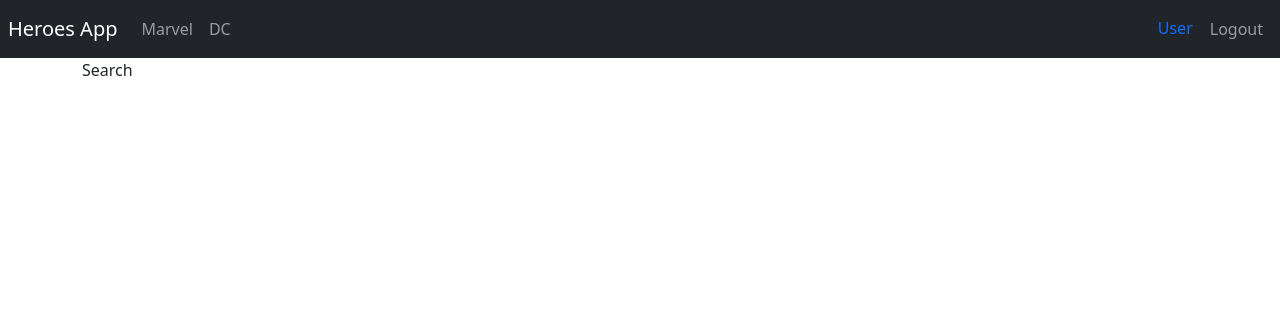
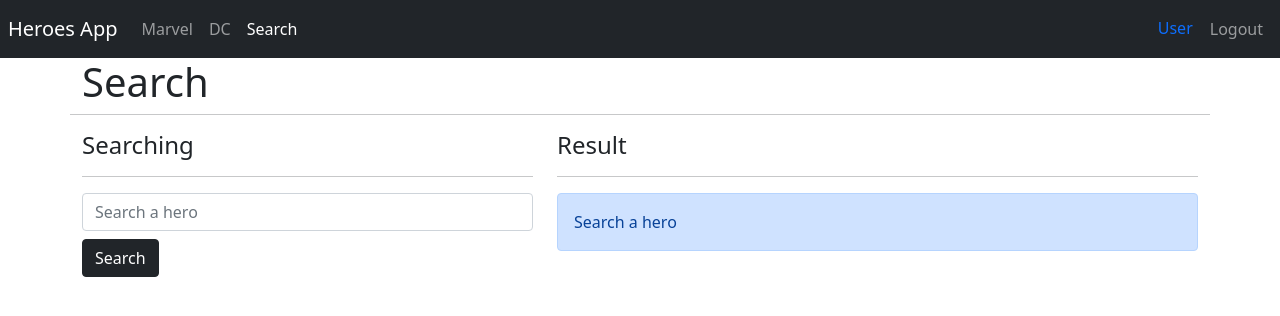
Before and after one commit to Martin-J-Larre/heroes-app-react, a React (Vite) app: page /search in a window 1280 px wide. Shown: the top 316 px of the page. Built offline with nearby package versions, Linux system fonts and the light colour scheme.

Commit message:
#8 Add Search component

```diff
--- a/index.html
+++ b/index.html
@@ -11,6 +11,10 @@
       integrity="sha384-1BmE4kWBq78iYhFldvKuhfTAU6auU8tT94WrHftjDbrCEXSU1oBoqyl2QvZ6jIW3"
       crossorigin="anonymous"
     />
+    <link
+      rel="stylesheet"
+      href="https://cdnjs.cloudflare.com/ajax/libs/animate.css/4.1.1/animate.min.css"
+    />
   </head>
   <body>
     <div id="root"></div>
--- a/package.json
+++ b/package.json
@@ -10,6 +10,7 @@
   },
   "dependencies": {
     "prop-types": "^15.8.1",
+    "query-string": "^8.1.0",
     "react": "^18.2.0",
     "react-dom": "^18.2.0",
     "react-router-dom": "6"
--- a/src/heroes/components/HeroCard.jsx
+++ b/src/heroes/components/HeroCard.jsx
@@ -12,10 +12,10 @@
   const heroImg = `/assets/heroes/heroes/${id}.jpg`;
 
   return (
-    <div className="col">
+    <div className="col animate__animated animate__fadeIn">
       <div className="card">
         <div className="row no-gutter">
-          <div className="col-4">
+          <div className="col-4 ">
             <img src={heroImg} className="card-img" alt={superhero} />
           </div>
           <div className="col-8">
--- a/src/heroes/components/HeroList.jsx
+++ b/src/heroes/components/HeroList.jsx
@@ -1,9 +1,9 @@
-import React from "react";
+import { useMemo } from "react";
 import { getHeroesByPublisher } from "../helpers";
 import { HeroCard } from "./";
 
 export const HeroList = ({ publisher }) => {
-  const heroes = getHeroesByPublisher(publisher);
+  const heroes = useMemo(() => getHeroesByPublisher(publisher), [publisher]);
 
   return (
     <div className="row row-cols-1 row-cols-md-3 g-3">
--- /dev/null
+++ b/src/heroes/helpers/getHeroesByName.js
@@ -0,0 +1,10 @@
+import { heroes } from "../data/heroes";
+
+export const getHeroesByName = (name = "") => {
+  name = name.toLocaleLowerCase().trim();
+  if (name.length === 0) return [];
+
+  return heroes.filter((heroe) =>
+    heroe.superhero.toLocaleLowerCase().includes(name)
+  );
+};
--- a/src/heroes/helpers/index.js
+++ b/src/heroes/helpers/index.js
@@ -1,2 +1,3 @@
 export * from "./getHeroesByPublisher";
 export * from "./getHeroById";
+export * from "./getHeroesByName";
--- a/src/heroes/pages/HeroPage.jsx
+++ b/src/heroes/pages/HeroPage.jsx
@@ -1,12 +1,13 @@
-import React from "react";
+import { useMemo } from "react";
 import { Navigate, useNavigate, useParams } from "react-router-dom";
+
 import { getHeroById } from "../helpers";
 
 export const HeroPage = () => {
   const { id } = useParams();
   const navigate = useNavigate();
 
-  const hero = getHeroById(id);
+  const hero = useMemo(() => getHeroById(id), [id]);
 
   if (!hero) {
     return <Navigate to="/marvel" />;
@@ -25,7 +26,11 @@
   return (
     <div className="row mt-5">
       <div className="col-4">
-        <img className="img-thumbnail" src={heroImg} alt={hero.superhero} />
+        <img
+          className="img-thumbnail animate__animated animate__fadeInLeft"
+          src={heroImg}
+          alt={hero.superhero}
+        />
       </div>
       <div className="col-8">
         <h3>{hero.superhero}</h3>
--- a/src/heroes/pages/Search.jsx
+++ b/src/heroes/pages/Search.jsx
@@ -1,5 +1,74 @@
 import React from "react";
+import { useLocation, useNavigate } from "react-router-dom";
+import queryString from "query-string";
+
+import { useForm } from "../../hooks/useForm";
+import { HeroCard } from "../components";
+import { getHeroesByName } from "../helpers";
 
 export const Search = () => {
-  return <div>Search</div>;
+  const navigate = useNavigate();
+  const location = useLocation();
+
+  const { q = "" } = queryString.parse(location.search);
+
+  const heroes = getHeroesByName(q);
+
+  const showSearch = q.length === 0;
+  const showError = q.length > 0 && heroes.length === 0;
+
+  const { searchText, onInputChange } = useForm({
+    searchText: q,
+  });
+
+  const handleSubmit = (e) => {
+    e.preventDefault();
+    // if (searchText.trim().length <= 1) return;
+    navigate(`?q=${searchText.toLowerCase().trim()}`);
+  };
+
+  return (
+    <div className="row">
+      <h1>Search</h1>
+      <hr />
+      <div className="col-5">
+        <h4>Searching</h4>
+        <hr />
+        <form onSubmit={handleSubmit}>
+          <input
+            type="text"
+            placeholder="Search a hero"
+            className="form-control"
+            name="searchText"
+            autoComplete="off"
+            value={searchText}
+            onChange={onInputChange}
+          />
+          <button className="btn btn-dark mt-2">Search</button>
+        </form>
+      </div>
+      <div className="col-7">
+        <h4>Result</h4>
+        <hr />
+
+        <div
+          className="alert alert-primary animate__animated animate__fadeIn"
+          style={{ display: showSearch ? "" : "none" }}
+        >
+          Search a hero
+        </div>
+
+        <div
+          className="alert alert-danger animate__animated animate__fadeIn"
+          style={{ display: showError ? "" : "none" }}
+        >
+          There's no results for <b>"{q}"</b>
+        </div>
+
+        {heroes.map((hero) => (
+          <HeroCard {...hero} />
+        ))}
+      </div>
+    </div>
+  );
 };
--- /dev/null
+++ b/src/hooks/useForm.js
@@ -0,0 +1,24 @@
+import { useState } from "react";
+
+export const useForm = (initialForm = {}) => {
+  const [formState, setFormState] = useState(initialForm);
+
+  const onInputChange = ({ target }) => {
+    const { name, value } = target;
+    setFormState({
+      ...formState,
+      [name]: value,
+    });
+  };
+
+  const onResetForm = () => {
+    setFormState(initialForm);
+  };
+
+  return {
+    ...formState,
+    formState,
+    onInputChange,
+    onResetForm,
+  };
+};
--- a/src/ui/components/Navbar.jsx
+++ b/src/ui/components/Navbar.jsx
@@ -33,6 +33,15 @@
           >
             DC
           </NavLink>
+
+          <NavLink
+            className={({ isActive }) =>
+              `nav-item nav-link ${isActive ? "active" : ""}`
+            }
+            to="/search"
+          >
+            Search
+          </NavLink>
         </div>
       </div>
 
```
Also changed, not shown: 1 other file (tests, documents, lock files or other folders).
